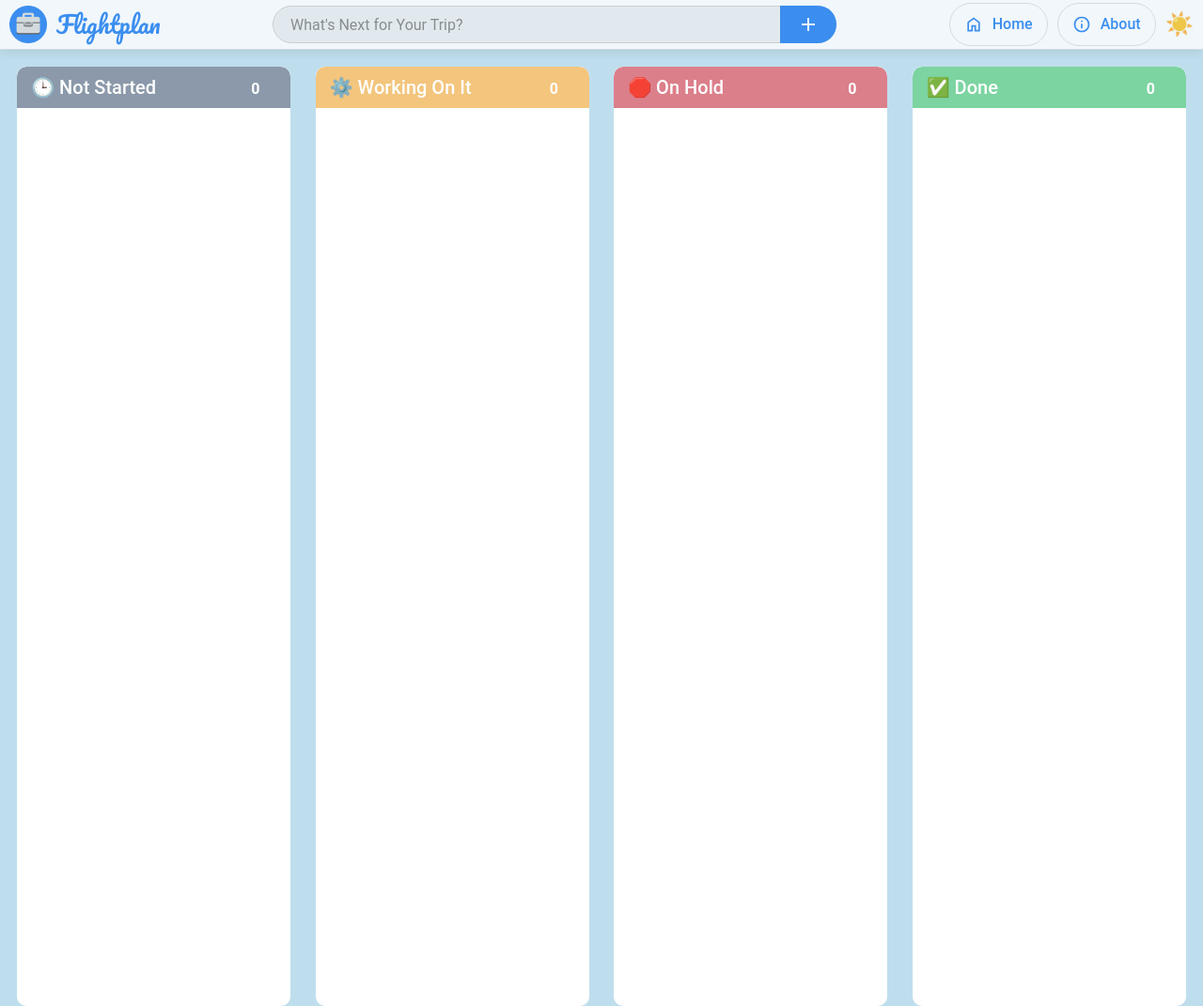
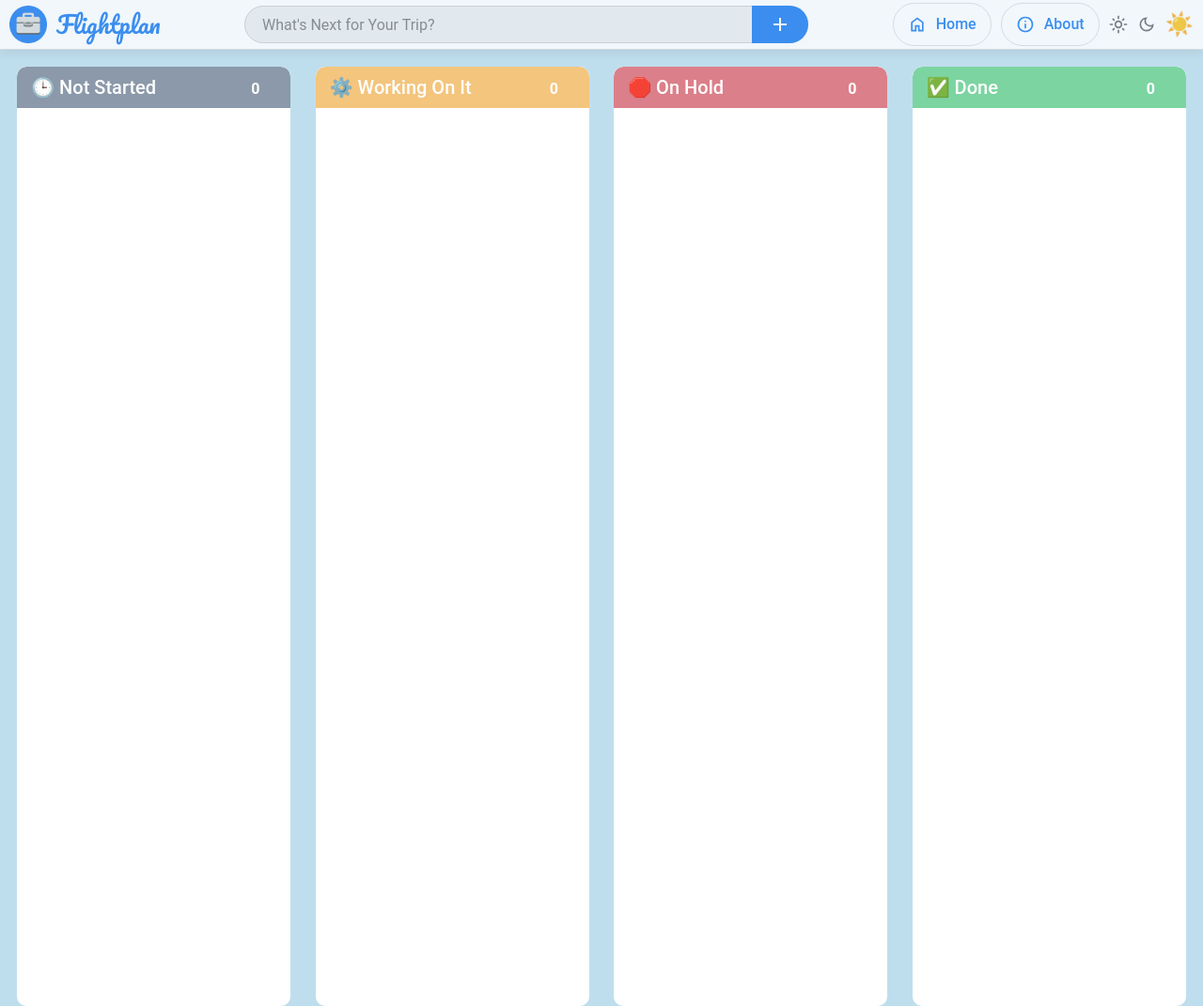
Before and after one commit to P1T1-AKCJ/Flightplan-Travel-Planner, a plain HTML site: page index.html in a window 1280 px wide. Shown: the whole page at 94% size. Drawn offline with nearby package versions, Linux system fonts and the light colour scheme.

Commit message:
added icons for light/dark mode

```diff
--- a/index.html
+++ b/index.html
@@ -87,7 +87,7 @@
             <span>About</span>
           </a>
         </div>
-        <!-- <div class="nav-item" id="light-mode-on">
+        <div class="nav-item" id="light-mode-on">
           <img
             src="assets/images/mode_light.svg"
             alt="light mode"
@@ -100,7 +100,7 @@
             alt="dark mode"
             class="nav-icon"
           />
-        </div> -->
+        </div>
         <div class="nav-item">
           <a>
             <button id="toggle">☀️</button>
```
Also changed, not shown: assets/images/mode_dark.svg (added), assets/images/mode_light.svg (added).
